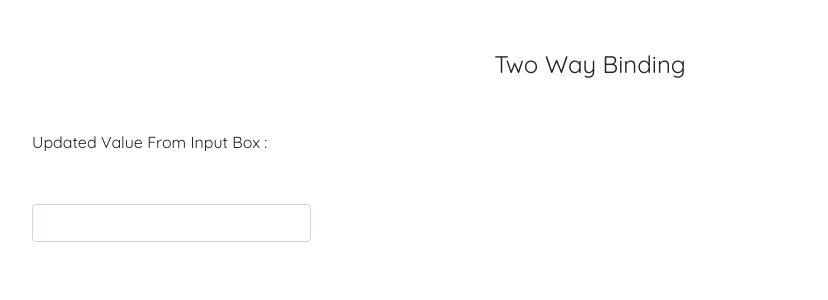
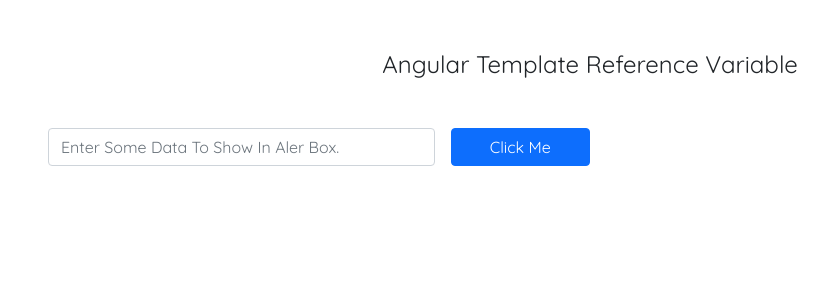
Before and after one commit to Kashyap2424/ANGULAR-TUTORIAL-CODE-STEP-BY-STEP, an Angular app: page / in a window 1280 px wide. Shown: the top 300 px of the page, without its empty margins (50-878 px from the left). Built offline with nearby package versions, Linux system fonts and the light colour scheme.

Commit message:
Learn how to work template reference variable in angular

```diff
--- a/src/app/app.component.html
+++ b/src/app/app.component.html
@@ -1,9 +1,10 @@
 <div class="container">
   <h1 class="text-center my-5">{{ title }}</h1>
 
-  <div class="col-3">
-    <h3 class="my-5">Updated Value From Input Box : {{name}}</h3>
-
-    <input class="form-control" type="text" [(ngModel)]="name">
+  <div class="row g-0">
+    <div class="col-6 d-flex justify-content-between align-items-center">
+      <input type="text" class="mx-3 w-1 form-control" #inputOne placeholder="Enter Some Data To Show In Aler Box.">
+      <button class="col-3 btn btn-primary" (click)="getData(inputOne)">Click Me</button>
+    </div>
   </div>
 </div>
--- a/src/app/app.component.ts
+++ b/src/app/app.component.ts
@@ -6,7 +6,9 @@
   styleUrls: ['./app.component.css'],
 })
 export class AppComponent {
-  title = 'Two Way Binding';
+  title = 'Angular Template Reference Variable';
 
-  name: any;
+  getData(data: HTMLInputElement) {
+    alert(data.value);
+  }
 }
```
